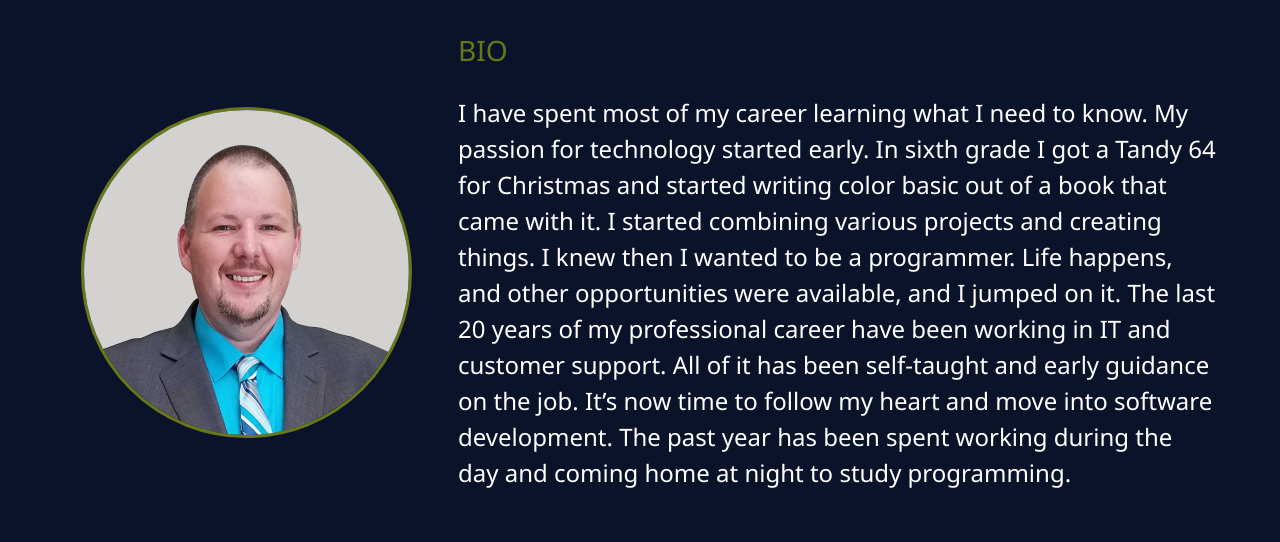
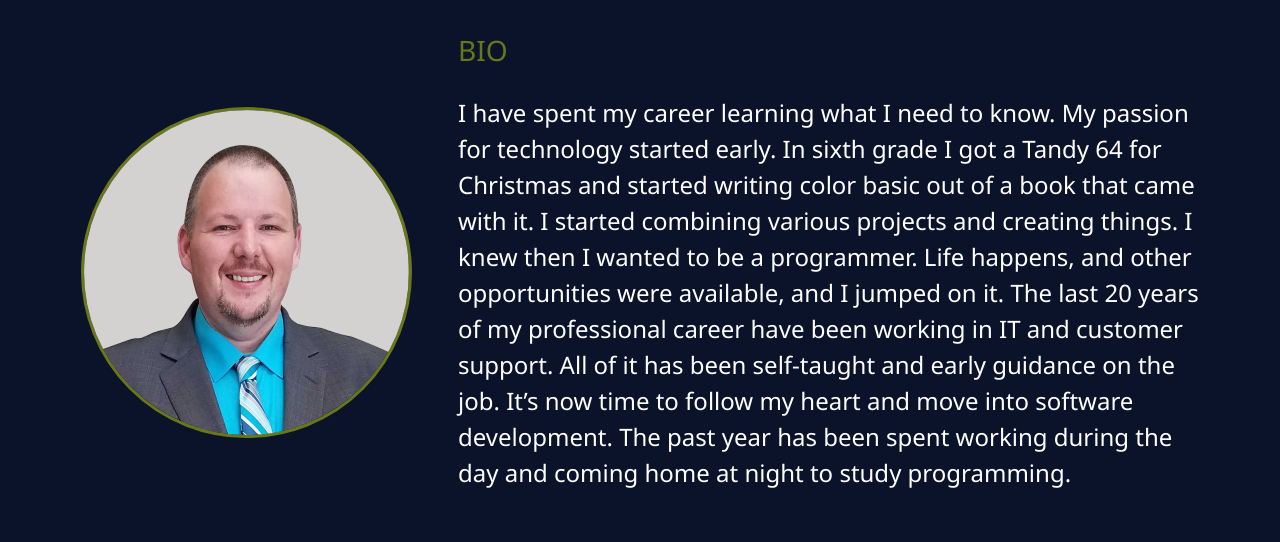
Before and after one commit to ericwholt/MyPortfolio, a website: page dist/about.html in a window 1280 px wide. Shown: the part 253-795 px from the top of the page. Drawn offline with Linux system fonts and the light colour scheme.

Commit message:
Grammar correction

```diff
--- a/dist/about.html
+++ b/dist/about.html
@@ -61,7 +61,7 @@
             <div class="bio">
                 <h3 class="text-secondary">BIO</h3>
                 <p>
-                    I have spent most of my career learning what I need to know. My passion for technology started
+                    I have spent my career learning what I need to know. My passion for technology started
                     early. In sixth grade I got a Tandy 64 for Christmas and started writing color basic out of a book
                     that
                     came with it. I started combining various projects and creating things. I knew then I wanted to be
```
